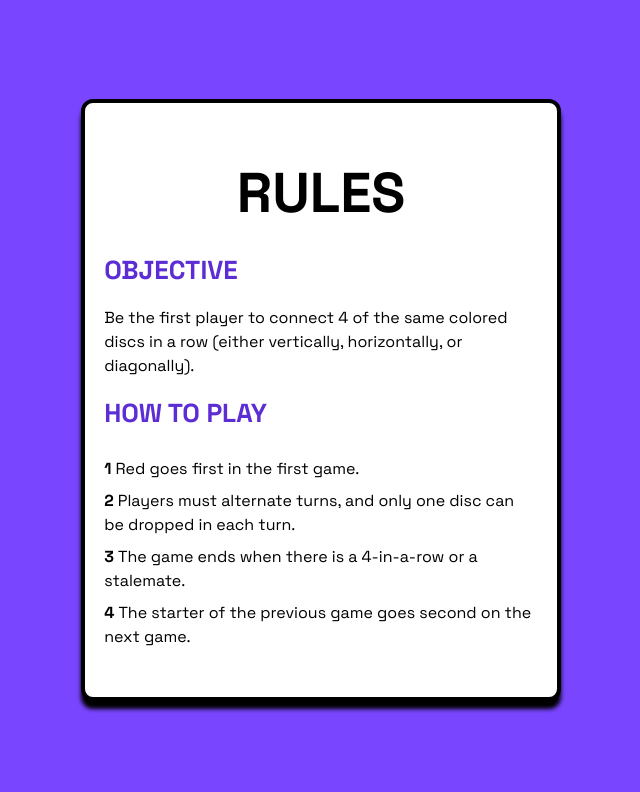
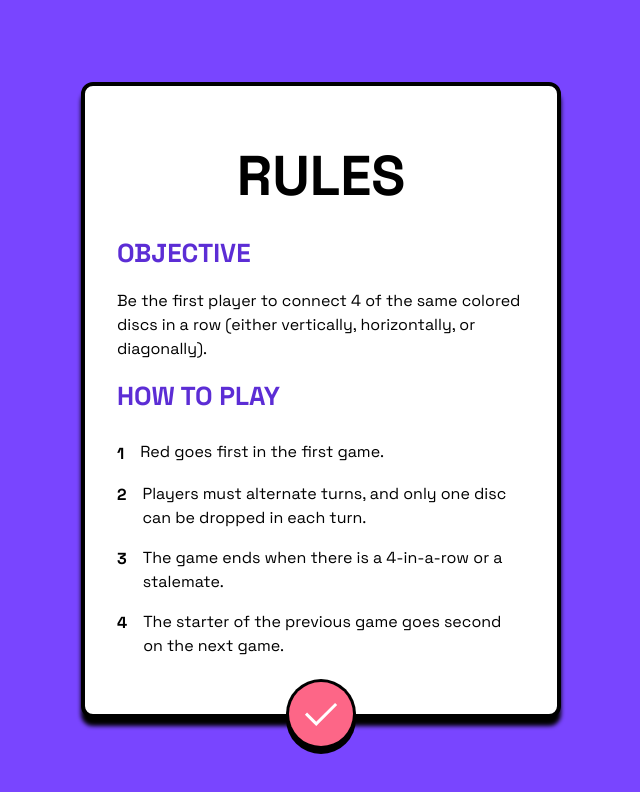
Before and after one commit to JoleneKearse/connect-four, a React (Vite) app: page /rules in a window 1280 px wide. Shown: the top 792 px of the page, without its empty margins (319-959 px from the left). Built offline with nearby package versions, Linux system fonts and the light colour scheme.

Commit message:
chore: pixel perfected rulespage

```diff
--- a/src/index.css
+++ b/src/index.css
@@ -100,9 +100,10 @@ body {
 }
 
 .rules-container {
+  position: relative;
   width: 60vw;
   max-width: 480px !important;
-  padding: 3rem 1.2rem;
+  padding: 3rem 2rem;
   border-radius: 0.75rem;
   border: 4px solid var(--clr-black);
   box-shadow: 0 8px 4px var(--clr-black);
@@ -140,17 +141,23 @@ p .rules-text {
 .rules-list {
   list-style: none;
   counter-reset: list-counter;
-  list-style-position: inside;
+  padding-left: 0;
 }
 
 .rules-list li {
   counter-increment: list-counter;
-  padding-top: 0.5rem;
+  display: grid;
+  grid-template-columns: auto 1fr;
+  gap: 1rem;
+  align-items: start;
+  padding-block: 0.5rem;
 }
 
 .rules-list li::before {
-  content: counter(list-counter) " ";
+  content: counter(list-counter);
   font-weight: 800;
+  display: block;
+  padding-top: 0.1em;
 }
 
 /* UTILITY CLASSES */
@@ -225,6 +232,13 @@ button:focus-visible {
   box-shadow: none;
 }
 
+.rules-link {
+  position: absolute;
+  bottom: -2.5rem;
+  left: 50%;
+  transform: translateX(-50%);
+}
+
 @media (max-width: 768px) {
   button {
     width: 334px;
@@ -234,7 +248,11 @@ button:focus-visible {
   }
   .rules-container {
     margin-block: 1rem;
+    padding: 3rem 1.2rem;
     width: 90vw;
     max-width: 335px !important;
   }
+  .rules-link {
+    bottom: -2rem;
+  }
 }
--- a/src/pages/RulesPage.tsx
+++ b/src/pages/RulesPage.tsx
@@ -1,3 +1,6 @@
+import { Link } from "react-router-dom";
+import check from "/images/icon-check.svg";
+
 const RulesPage = () => {
   return (
     <main className="rules-container">
@@ -17,6 +20,9 @@ const RulesPage = () => {
         <li>The game ends when there is a 4-in-a-row or a stalemate.</li>
         <li>The starter of the previous game goes second on the next game.</li>
       </ol>
+      <Link to="/">
+        <img src={check} alt="back to home" className="rules-link" />
+      </Link>
     </main>
   );
 };
```
